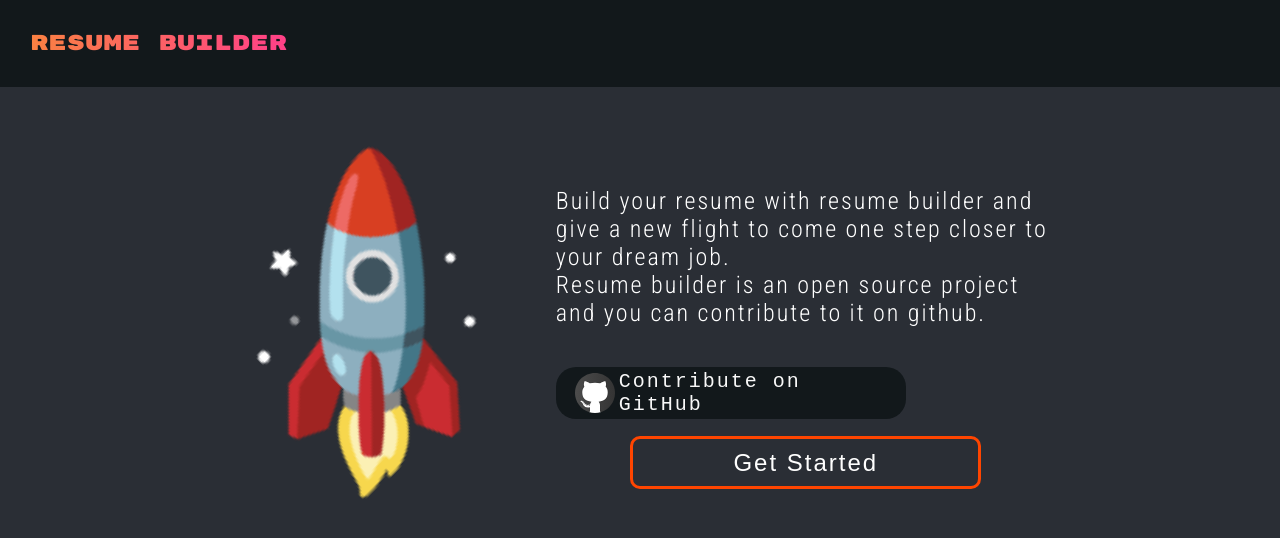
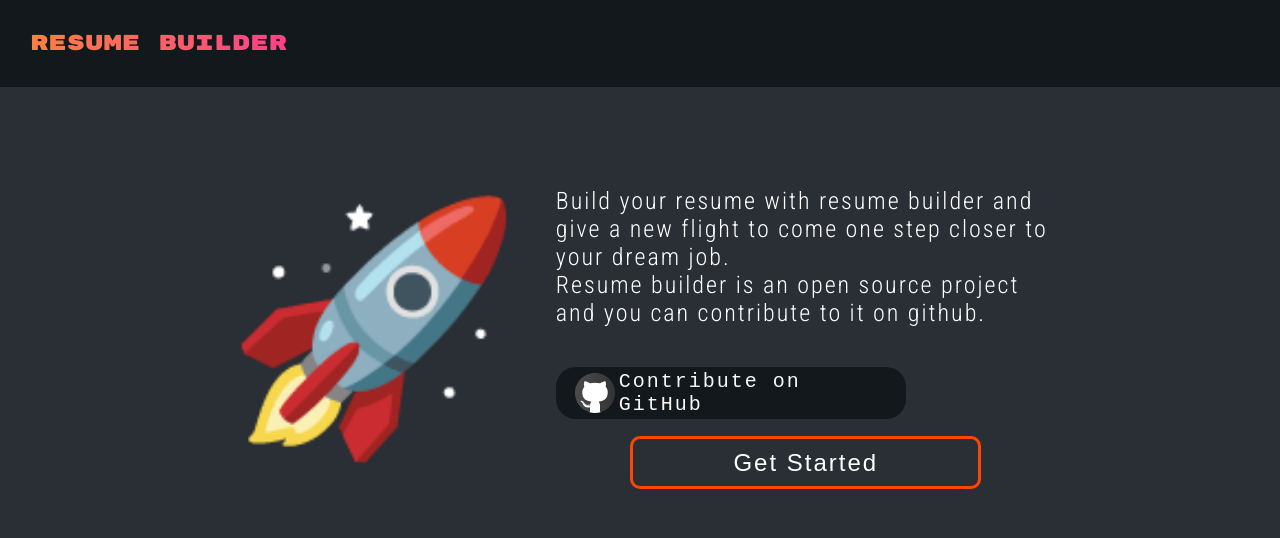
Before and after one commit to abhij2127/resume-builder, a React (Create React App) app: page / in a window 1280 px wide. Shown: the top 538 px of the page. Built offline with nearby package versions, Linux system fonts and the light colour scheme.

Commit message:
modified resources

```diff
--- a/package.json
+++ b/package.json
@@ -1,4 +1,5 @@
 {
+  "homepage": "https://abhij2127.github.io/resume-builder",
   "name": "resume-builder",
   "version": "0.1.0",
   "private": true,
@@ -12,6 +13,8 @@
     "web-vitals": "^2.1.4"
   },
   "scripts": {
+	 "predeploy": "npm run build",
+	 "deploy": "gh-pages -d build",
     "start": "react-scripts start",
     "build": "react-scripts build",
     "test": "react-scripts test",
@@ -34,5 +37,8 @@
       "last 1 firefox version",
       "last 1 safari version"
     ]
+  },
+  "devDependencies": {
+    "gh-pages": "^4.0.0"
   }
 }
--- a/src/components/getStarted.js
+++ b/src/components/getStarted.js
@@ -1,3 +1,4 @@
+import GitIcon from '../resources/gitIco.svg';
 export default function Starter(){
 	return(
 		<div className="starter">
@@ -7,7 +8,7 @@ export default function Starter(){
 					Resume builder is an open source project and you can contribute to it on github.
 				<a href="https://github.com/abhij2127/resume-builder.git" className="gitLink" target="_blank">
 					<div className="gitIcon">
-						<img src="./gitIco.svg" /> <div>Contribute on GitHub</div>
+						<img src={GitIcon} /> <div>Contribute on GitHub</div>
 					</div>
 				</a>
 				<div className="fireUp-container">
--- a/src/styles/main.css
+++ b/src/styles/main.css
@@ -7,7 +7,7 @@
 }
 .rocket{
 	font-size: 30vh;
-	transform: rotate(-45deg);
+	/*transform: rotate(-45deg);*/
 }
 
 .description{
```
Also changed, not shown: src/resources/gitIco.svg (renamed from public/gitIco.svg), 1 other file (tests, documents, lock files or other folders).
